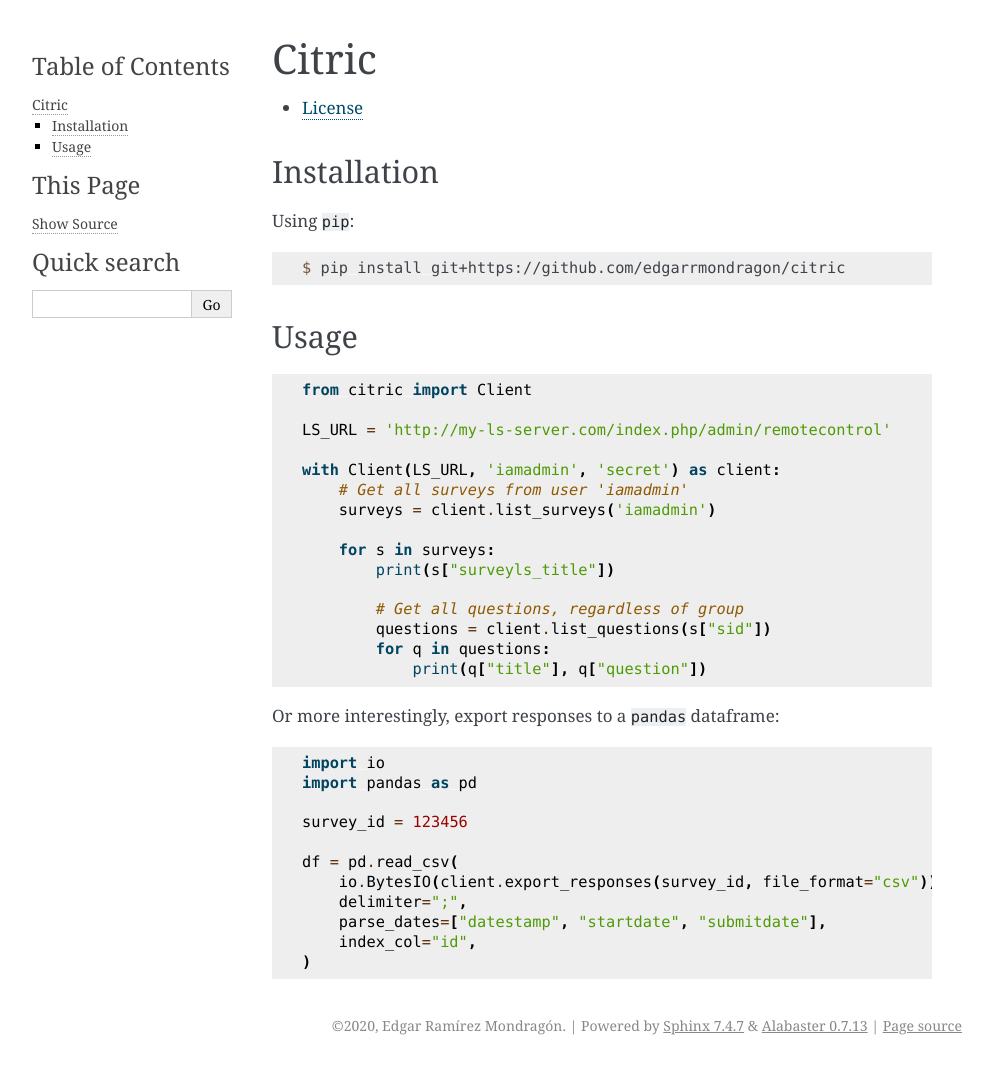
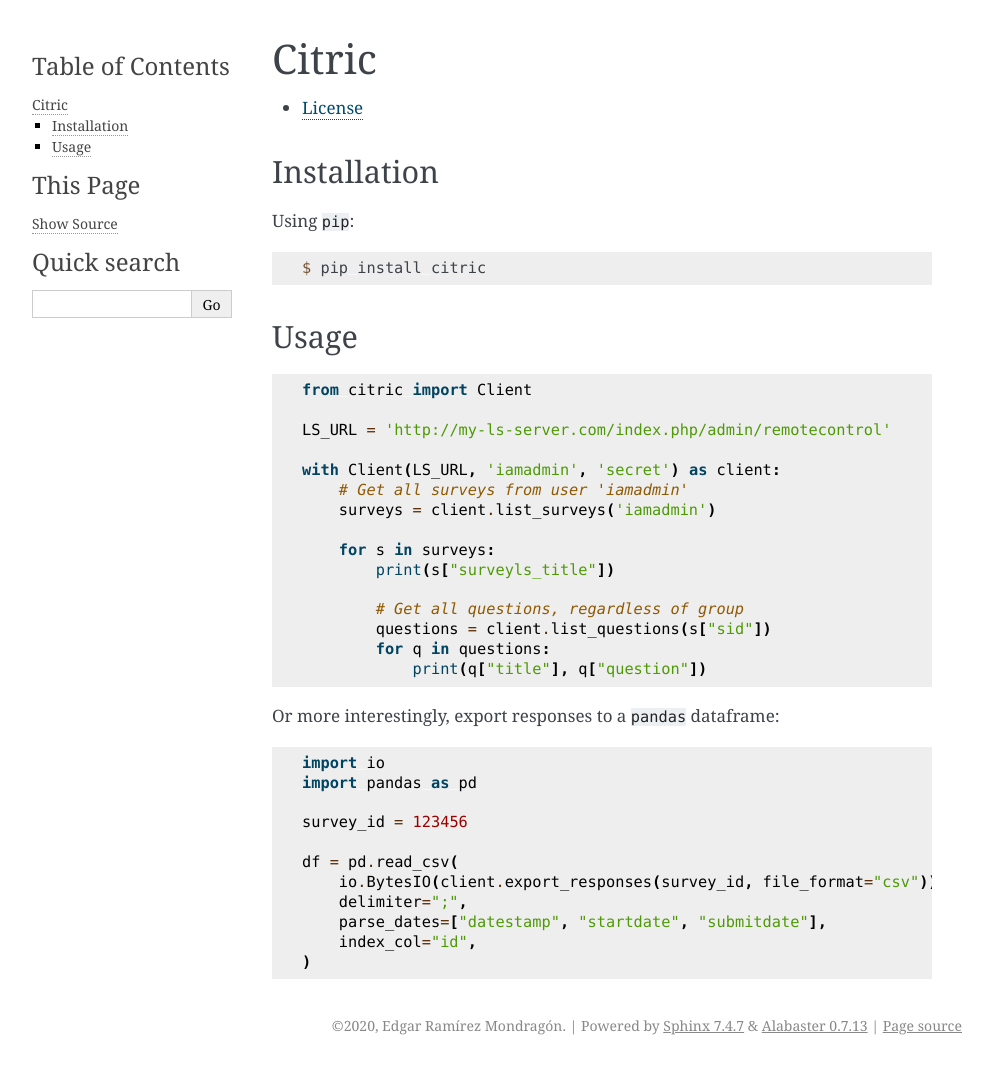
Before and after one commit to edgarrmondragon/citric, a Sphinx documentation site: the page built from docs/index.rst, in a window 1280 px wide. Shown: the whole page, without its empty margins (148-1141 px from the left). Built offline with Sphinx 7.4.7, drawn with Linux system fonts in a browser that asks for light colours; pages that are not in the unit, such as notebooks, are missing from menus.

Commit message:
docs: update installation instructions to use PyPI

```diff
--- a/docs/index.rst
+++ b/docs/index.rst
@@ -19,7 +19,7 @@
 
 .. code-block:: console
 
-   $ pip install git+https://github.com/edgarrmondragon/citric
+   $ pip install citric
 
 Usage
 -----
```
